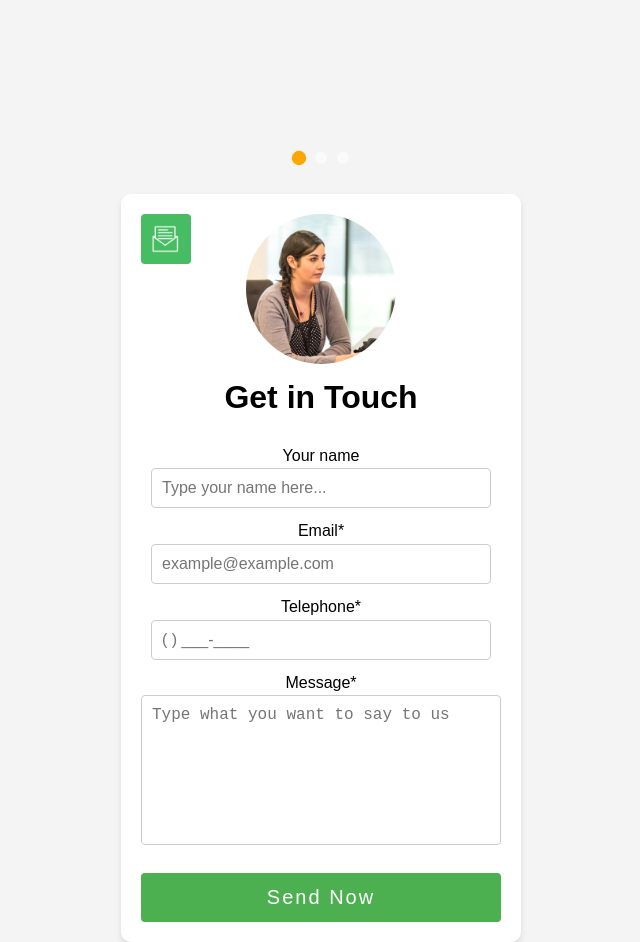
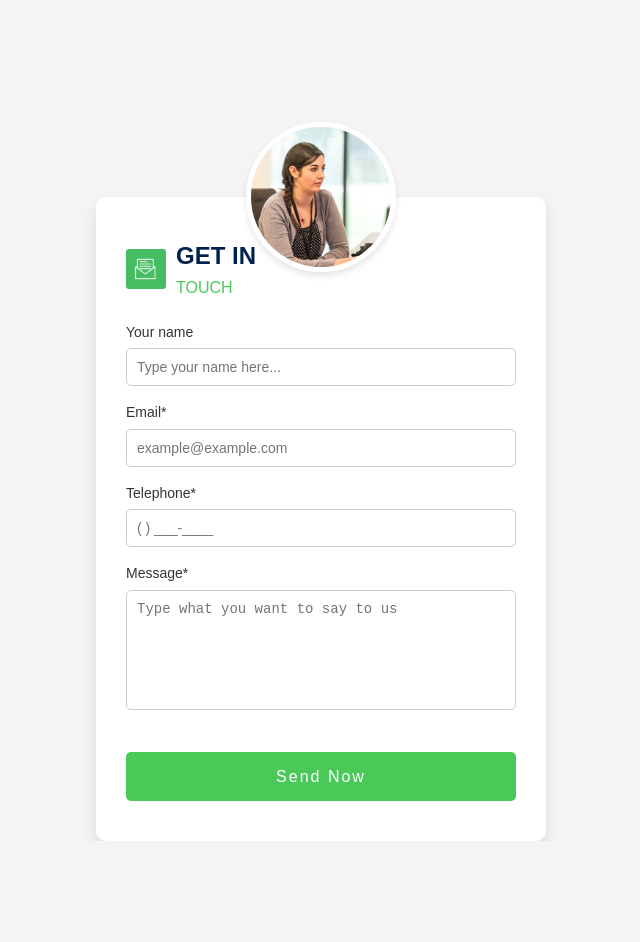
Before and after one commit to aurireads/toDoList, a React (Create React App) app: page / in a window 1280 px wide. Shown: the part 2700-3642 px from the top of the page, without its empty margins (319-959 px from the left). After the commit the page ends 3541 px from the top, so only its background shows below. Built offline with nearby package versions, Linux system fonts and the light colour scheme.

Commit message:
form css

```diff
--- a/src/components/Form/Form.js
+++ b/src/components/Form/Form.js
@@ -4,11 +4,18 @@ import "./style.css";
 const Form = ({ formData, handleChange, handleSubmit }) => {
   return (
     <div className="form-container">
-      <img src="/images/icon-mail.png" className="icon-mail" alt="Illustration" />
+      {/* Seção de título e ícone */}
+      <div className="form-header">
+        <img src="/images/icon-mail.png" className="icon-mail" alt="Mail Icon" />
+        <h1>
+          GET IN <span>TOUCH</span>
+        </h1>
+      </div>
 
+      {/* Imagem circular superior */}
       <img src="/images/tatiana.png" className="img-form" alt="Illustration" />
 
-      <h1>Get in Touch</h1>
+      {/* Formulário */}
       <form onSubmit={handleSubmit}>
         <label htmlFor="name">Your name</label>
         <input
--- a/src/components/Form/style.css
+++ b/src/components/Form/style.css
@@ -1,40 +1,39 @@
-.form-container h1 {
-  font-size: 2rem;
+.form-container {
+  background: #fff;
+  border-radius: 10px;
+  padding: 40px 30px;
+  width: 450px;
+  box-shadow: 0 8px 15px rgba(0, 0, 0, 0.1);
+  text-align: left;
+  margin: auto;
+  position: relative;
+  font-family: "Poppins", sans-serif;
+}
+
+.form-header {
+  display: flex;
+  align-items: center;
   margin-bottom: 20px;
 }
 
-.form-container p {
-  color: #333;
-  margin-bottom: 20px;
-  line-height: 1.6;
+.icon-mail {
+  width: 40px;
+  height: 40px;
+  margin-right: 10px;
 }
 
-.form-container button {
-  background-color: #4CAF50;
-  color: white;
-  padding: 10px 20px;
-  border: none;
-  border-radius: 4px;
-  cursor: pointer;
+h1 {
+  font-size: 24px;
+  color: #00204f;
+  margin: 0;
+  font-weight: bold;
 }
 
-button {
-  background-color: #4CAF50;
-
-}
-
-.form-container button:hover {
-  background-color: #45a049;
-}
-
-.form-container {
-  background: #fff;
-  border-radius: 10px;
-  padding: 20px;
-  width: 400px;
-  box-shadow: 0 4px 6px rgba(0, 0, 0, 0.1);
-  text-align: center;
-  margin: auto;
+h1 span {
+  display: block;
+  font-size: 16px;
+  color: #4ac959;
+  font-weight: normal;
 }
 
 .img-form {
@@ -42,60 +41,76 @@ button {
   width: 150px;
   height: 150px;
   object-fit: cover;
-  position: relative;
+  position: absolute;
+  top: -75px;
+  left: 50%;
+  transform: translateX(-50%);
+  border: 5px solid white;
+  box-shadow: 0px 4px 6px rgba(0, 0, 0, 0.1);
 }
 
-.icon-mail {
-  display: flex;
-  width: 50px;
-  height: 50px;
-  object-fit: cover;
-  position: absolute;
+label {
+  display: block;
+  text-align: left;
+  font-size: 14px;
+  color: #333;
+  margin-bottom: 5px;
 }
 
+input,
+textarea {
+  width: 100%;
+  padding: 10px;
+  margin-bottom: 15px;
+  border: 1px solid #ccc;
+  border-radius: 5px;
+  font-size: 14px;
+}
 
 textarea {
+  height: 120px;
+  resize: none;
+}
+
+.button-form {
+  background-color: #4ac959;
+  color: white;
+  padding: 10px 20px;
+  border: none;
+  border-radius: 5px;
+  font-size: 16px;
+  cursor: pointer;
+  transition: background-color 0.3s ease;
   width: 100%;
-  height: 150px;
-  resize: none;
-  padding: 10px;
-  font-size: 16px;
-  border: 1px solid #ccc;
-  border-radius: 4px;
+}
+
+.button-form:hover {
+  background-color: #3ca747;
 }
 
 @media (max-width: 768px) {
   .form-container {
-    padding: 20px 10px;
+    width: 90%;
+    padding: 30px 20px;
   }
 
   .img-form {
     width: 120px;
     height: 120px;
-    margin-top: -60px;
+    top: -60px;
   }
 
-  .icon-mail {
-    width: 40px;
-    height: 40px;
-    top: -20px;
+  h1 {
+    font-size: 20px;
   }
 
-  .form-container h1 {
-    font-size: 1.8rem;
-  }
-
-  .form-container p {
-    font-size: 0.9rem;
-  }
-
-  .form-container input,
-  .form-container textarea {
+  input,
+  textarea {
     font-size: 14px;
   }
 
-  .form-container button.button-form {
-    max-width: 180px;
+  .button-form {
     font-size: 14px;
+    padding: 8px 15px;
   }
 }
```
